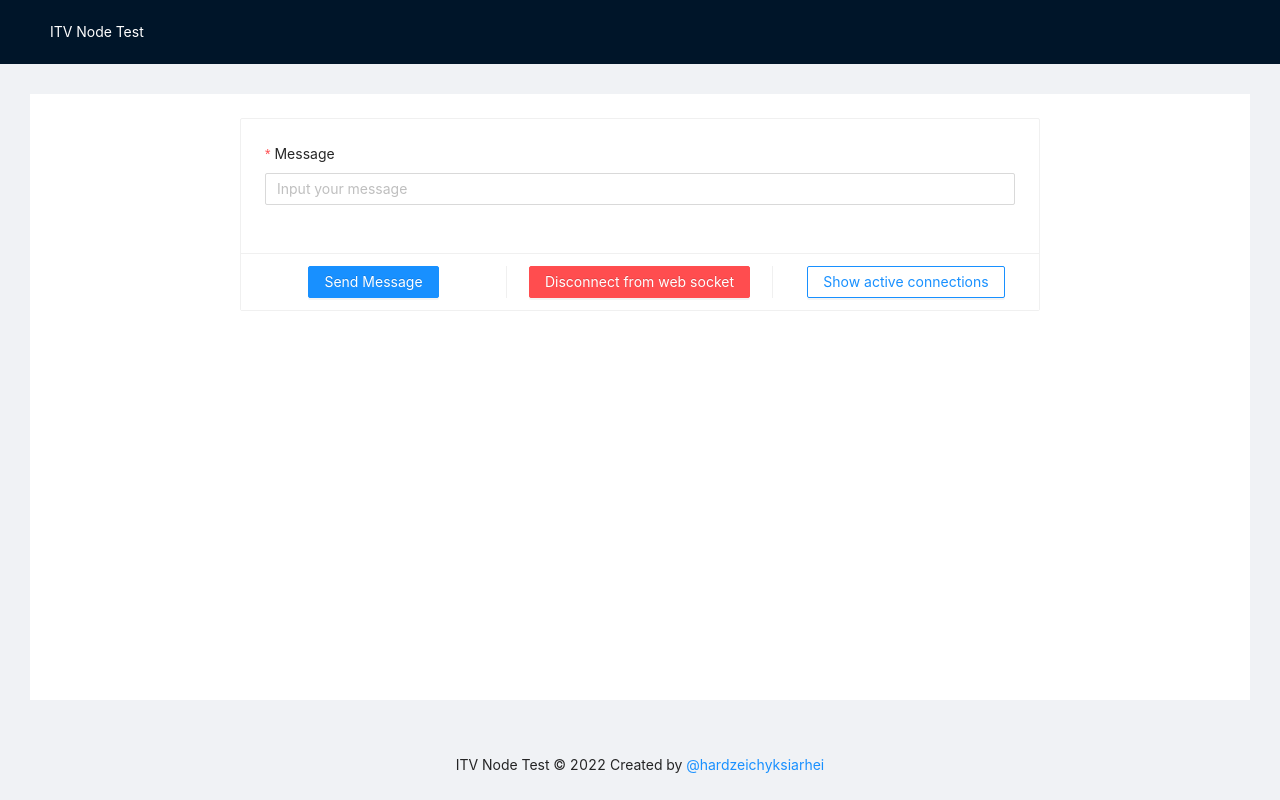
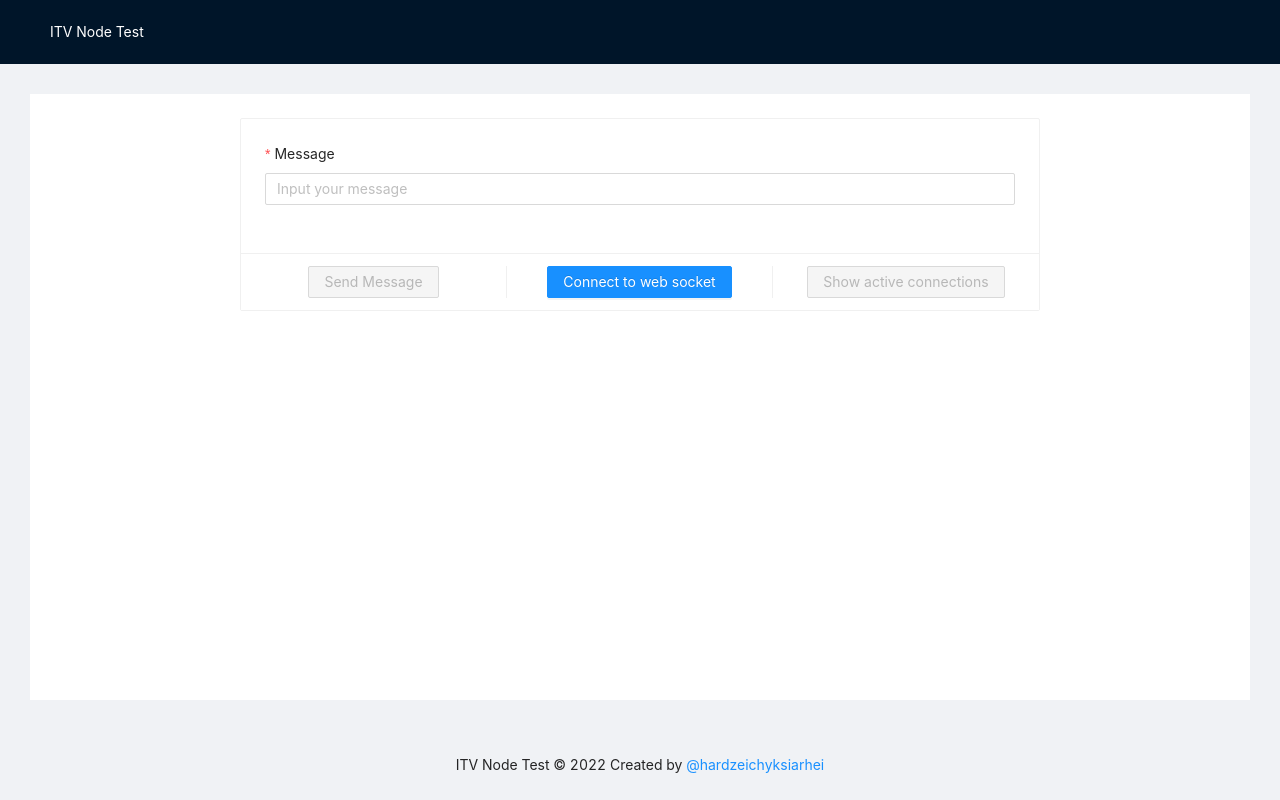
Before and after one commit to hardzeichyksiarhei/itv-node-test, a React (Create React App) app in the folder client/: page / in a window 1280 px wide. Built offline with nearby package versions, Linux system fonts and the light colour scheme; no server answers.

Commit message:
feat: connect/disconnect socket [client]

```diff
--- /dev/null
+++ b/client/src/constants/SocketTypes.ts
@@ -0,0 +1,7 @@
+export enum SocketTypes {
+  CONNECTION = 'CONNECTION',
+  DISCONNECTION = 'DISCONNECTION',
+  MESSAGE = 'MESSAGE',
+
+  ALL_ACTIVE_CONNECTIONS = 'ALL_ACTIVE_CONNECTIONS',
+}
--- a/client/src/pages/Dashboard.tsx
+++ b/client/src/pages/Dashboard.tsx
@@ -1,37 +1,84 @@
 import React, { useEffect } from 'react';
 import { observer } from 'mobx-react-lite';
-import { Card, Button, Form, Input } from 'antd';
+import { Card, Button, Form, Input, message } from 'antd';
 
 import '../styles/dashboard.scss';
 
 import appState from '../store/appState';
+import { SocketTypes } from '../constants/SocketTypes';
+
+interface ISocketData {
+  type: SocketTypes;
+  payload?: any;
+}
 
 const Dashboard = observer(() => {
   const [form] = Form.useForm();
 
-  const isConnectToSession = true;
+  useEffect(connectToSocket, []);
 
-  useEffect(() => {
+  function connectToSocket() {
     const socket = new WebSocket(`ws://localhost:5000/ws`);
     appState.setSocket(socket);
 
     socket.addEventListener('open', () => {
-      socket.send(JSON.stringify({ messige: 'Hello Server!' }));
+      appState.setIsConnectToSession(true);
     });
 
-    socket.addEventListener('message', (message) => {
-      console.log(message.data);
+    socket.addEventListener('message', (event: MessageEvent) => {
+      const { type, payload } = JSON.parse(event.data) as ISocketData;
+
+      switch (type) {
+        case SocketTypes.CONNECTION:
+          message.info(`You are connected to a session (${payload})`);
+          appState.setSessionId(payload);
+          break;
+        case SocketTypes.ALL_ACTIVE_CONNECTIONS:
+          message.info(payload);
+          break;
+        default:
+          console.log('Socket type is not defined!');
+      }
     });
-  }, []);
+
+    socket.addEventListener('close', () => {
+      appState.setSocket(null);
+      appState.setIsConnectToSession(false);
+    });
+
+    socket.addEventListener('error', () => {
+      appState.setSocket(null);
+      appState.setIsConnectToSession(false);
+    });
+  }
+
+  function disconnectFromSocket() {
+    const socket = appState.socket;
+    if (!socket) return;
+
+    socket.close();
+    message.warning(`You are disconnected from a session (${appState.sessionId})`);
+    appState.setSessionId(null);
+  }
+
+  const onShowAllActiveConnections = () => {
+    if (!appState.socket) return;
+    appState.socket.send(JSON.stringify({ type: SocketTypes.ALL_ACTIVE_CONNECTIONS }));
+  };
 
   const onFinish = (values: any) => {
-    console.log('Success:', values);
+    if (!appState.socket) return;
+    appState.socket.send(JSON.stringify({ type: SocketTypes.MESSAGE, payload: values.message }));
+
+    form.resetFields();
   };
 
-  const ToggleSession = !isConnectToSession ? (
-    <Button type="primary">Сonnect to web socket</Button>
+  const ToggleSession = !appState.isConnectToSession ? (
+    <Button type="primary" onClick={connectToSocket}>
+      Сonnect to web socket
+    </Button>
   ) : (
-    <Button type="primary" danger>
+    <Button type="primary" onClick={disconnectFromSocket} danger>
       Disconnect from web socket
     </Button>
   );
@@ -41,11 +88,20 @@ const Dashboard = observer(() => {
       <Card
         style={{ width: 800 }}
         actions={[
-          <Button type="primary" onClick={() => form.submit()}>
+          <Button
+            type="primary"
+            onClick={() => form.submit()}
+            disabled={!appState.isConnectToSession}
+          >
             Send Message
           </Button>,
           ToggleSession,
-          <Button type="primary" ghost>
+          <Button
+            type="primary"
+            onClick={onShowAllActiveConnections}
+            disabled={!appState.isConnectToSession}
+            ghost
+          >
             Show active connections
           </Button>,
         ]}
--- a/client/src/store/appState.ts
+++ b/client/src/store/appState.ts
@@ -3,17 +3,22 @@ import { makeAutoObservable } from 'mobx';
 class AppState {
   socket: WebSocket | null = null;
   sessionId: string | null = null;
+  isConnectToSession: boolean = false;
 
   constructor() {
     makeAutoObservable(this);
   }
 
-  setSocket(socket: WebSocket) {
+  setSocket(socket: WebSocket | null) {
     this.socket = socket;
   }
 
-  setSessionId(sessionId: string) {
+  setSessionId(sessionId: string | null) {
     this.sessionId = sessionId;
+  }
+
+  setIsConnectToSession(isConnectToSession: boolean) {
+    this.isConnectToSession = isConnectToSession;
   }
 }
 
```
